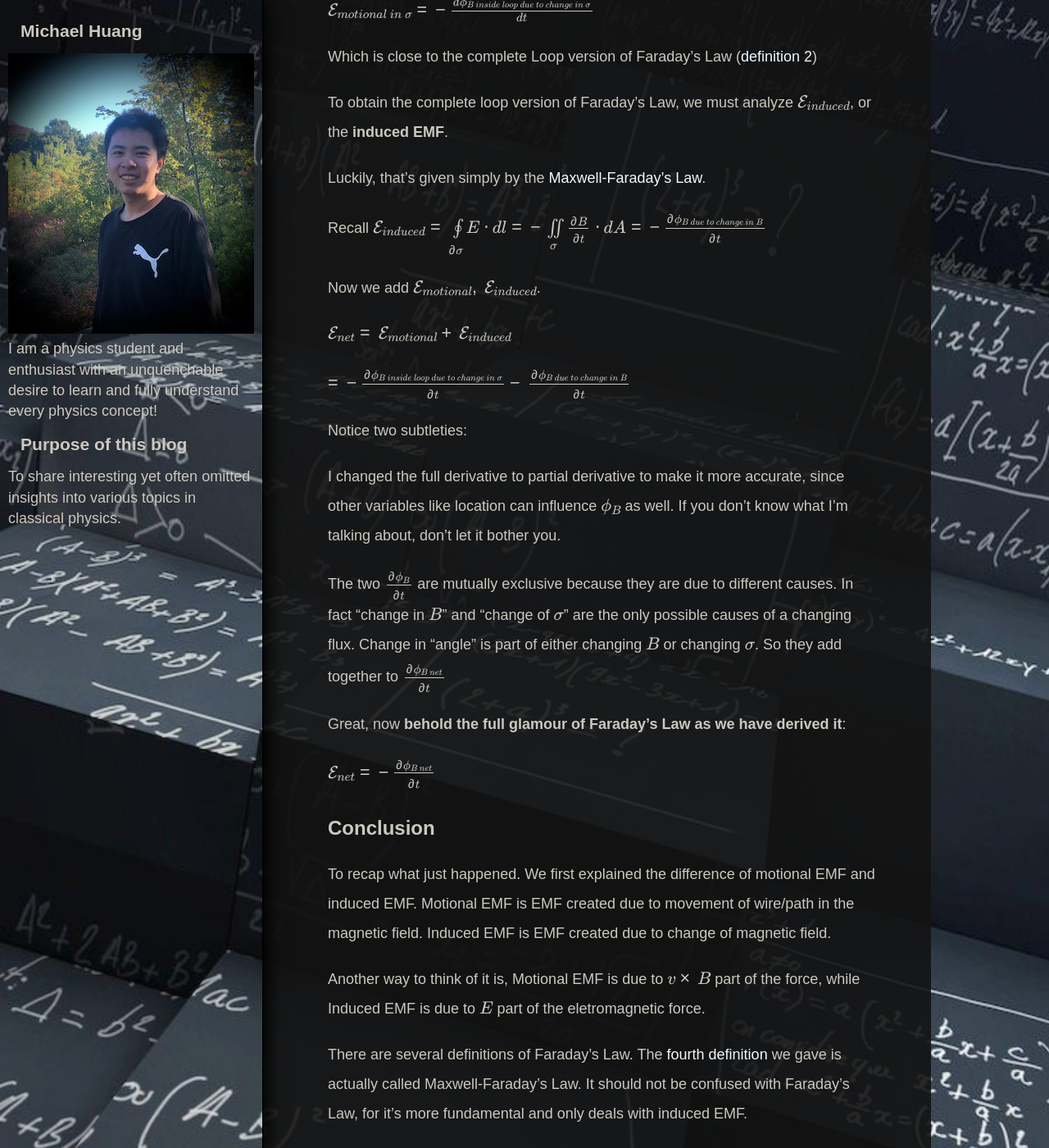
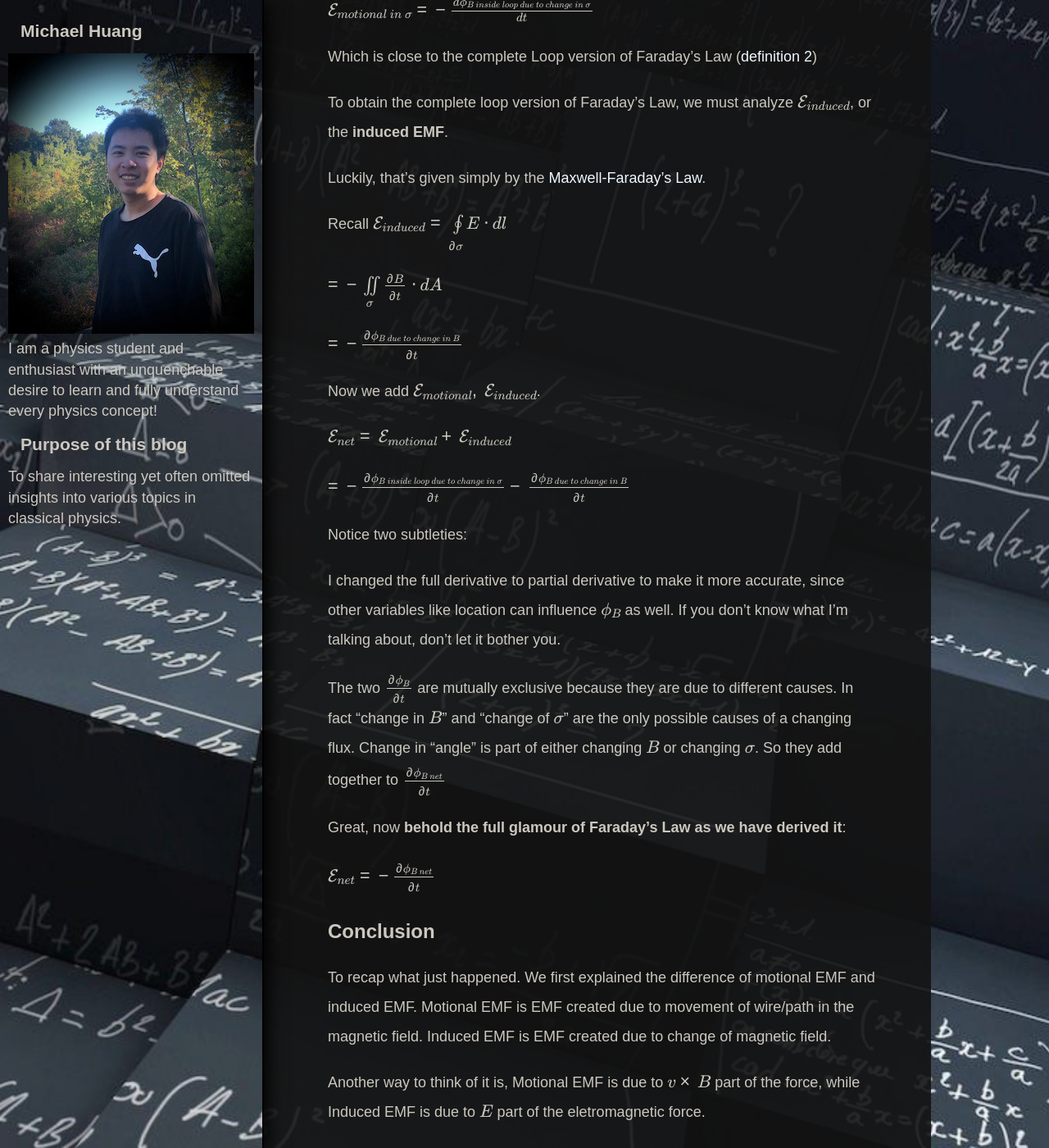
Before and after one commit to IntuitivePhysics/IntuitivePhysics, a Jekyll site: the page built from _posts/2021-05-08-faraday-derivation-part1.md, in a window 1280 px wide and 1400 px high, scrolled down 6542 px. Shown: the whole window at 82% size. Built offline with Jekyll 4.4.1, drawn with Linux system fonts in a browser that asks for light colours; formulas are drawn with MathJax 3.

Commit message:
update mobile

```diff
--- a/_posts/2021-05-08-faraday-derivation-part1.md
+++ b/_posts/2021-05-08-faraday-derivation-part1.md
@@ -209,9 +209,11 @@
 
 Luckily, that's given simply by the [Maxwell-Faraday's Law](#fourth-definition).
 
-Recall	$\mathcal{E_{induced}}=\oint\limits_{\partial \sigma}E\cdot dl=-\iint\limits_{\sigma} \frac{\partial B}{\partial t}\cdot dA =-\frac{\partial \phi_{B\space due \space to \space change\space in\space B}}{\partial t}$
+Recall	$\mathcal{E_{induced}}=\oint\limits_{\partial \sigma}E\cdot dl$
 
+$=-\iint\limits_{\sigma} \frac{\partial B}{\partial t}\cdot dA$
 
+$=-\frac{\partial \phi_{B\space due \space to \space change\space in\space B}}{\partial t}$
 
 Now we add $\mathcal{E_{motional}}, \space \mathcal{E_{induced}}$.
 
--- a/_sass/main.scss
+++ b/_sass/main.scss
@@ -11,21 +11,35 @@
     color:rgb(204, 200, 191)
 }
 
-body:before {
-    content: "";
-    display: block;
+// body:before {
+//     content: "";
+//     display: block;
+//     position: fixed;
+//     left: 0;
+//     top: 0;
+//     width: 100%;
+//     height: 100%;
+//     z-index: -10;
+//     background: url(/assets/images/wallpaper.jpg) no-repeat center center;
+//     -webkit-background-size: cover;
+//     -moz-background-size: cover;
+//     -o-background-size: cover;
+//     background-size: cover;
+// }
+
+body::before {
     position: fixed;
+    top: 0;
     left: 0;
-    top: 0;
+    height: 100%;
     width: 100%;
-    height: 100%;
-    z-index: -10;
-    background: url(/assets/images/wallpaper.jpg) no-repeat center center;
-    -webkit-background-size: cover;
-    -moz-background-size: cover;
-    -o-background-size: cover;
+    z-index: -1;
+    content: '';
+    background-image: url(/assets/images/wallpaper.jpg);
     background-size: cover;
-}
+    background-repeat: no-repeat;
+    background-position: center center;
+  }
 
 .mainbody{
     width: 75%;
@@ -171,6 +185,7 @@
 
 .post-container a:hover{
     box-shadow: 5px 5px 20px 0px rgb(0, 0, 0);
+    background-color: rgb(43, 43, 43);
 }
 
 .half-screen-desk{
```
